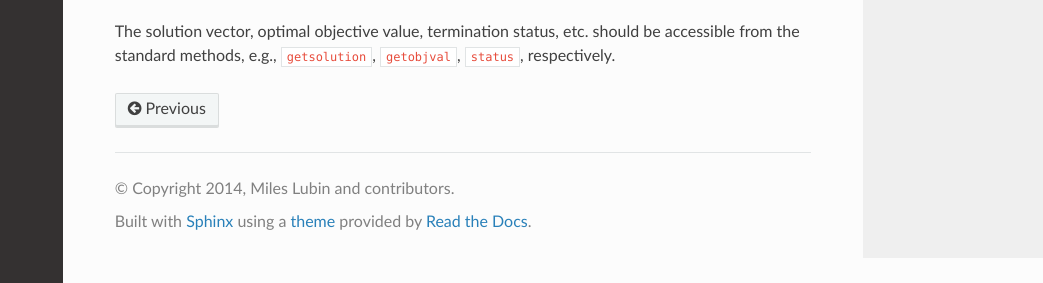
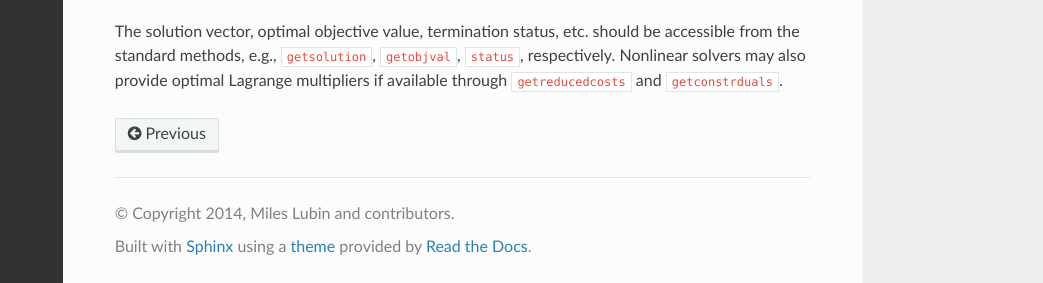
Before and after one commit to JuliaOpt/MathProgBase.jl, a Sphinx documentation site: the page built from doc/nlp.rst, in a window 1280 px wide and 900 px high, scrolled down 2797 px, cut to the strip 617-900 px from the top of the window. Shown: the whole strip, without its empty margins (237-1280 px from the left). Built offline with Sphinx 7.4.7 and the Read the Docs theme 2.0.0, drawn with Linux system fonts in a browser that asks for light colours.

Commit message:
interface for NLP solvers to provide dual solutions

```diff
--- a/doc/nlp.rst
+++ b/doc/nlp.rst
@@ -173,4 +173,4 @@ The abstract type ``AbstractNLPEvaluator`` is used by solvers for accessing the
     upper bounds should be constants; for example, ``:(-1 <= cos(x[1]) + sin(x[2]) <= 1)`` is valid.
 
 
-The solution vector, optimal objective value, termination status, etc. should be accessible from the standard methods, e.g., ``getsolution``, ``getobjval``, ``status``, respectively.
+The solution vector, optimal objective value, termination status, etc. should be accessible from the standard methods, e.g., ``getsolution``, ``getobjval``, ``status``, respectively. Nonlinear solvers may also provide optimal Lagrange multipliers if available through ``getreducedcosts`` and ``getconstrduals``.
```
